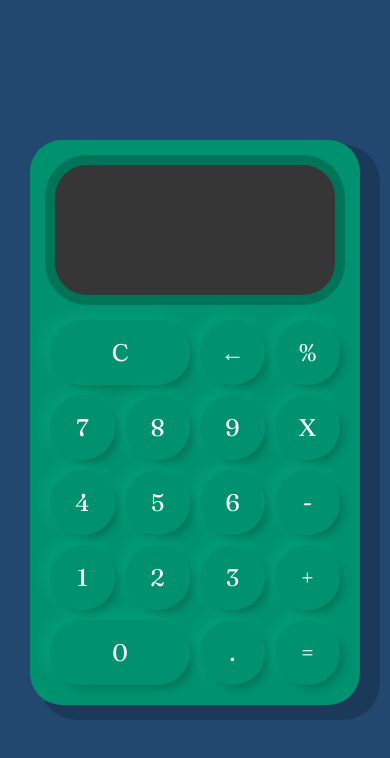
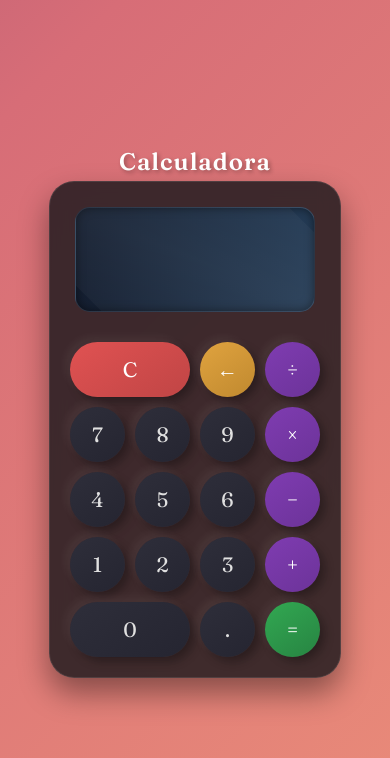
Before and after one commit to Julio3008/Calculadora, a plain HTML site: page index.html in a window 390 px wide. Drawn offline with Linux system fonts and the light colour scheme.

Commit message:
cambios en diseño y solucion de error

```diff
--- a/display.js
+++ b/display.js
@@ -8,9 +8,9 @@ class Display {
     this.valorAnterior = "";
     this.signos = {
       sumar: "+",
-      dividir: "%",
-      multiplicar: "x",
-      restar: "-",
+      dividir: "÷",
+      multiplicar: "×",
+      restar: "−",
     };
   }
 
--- a/index.html
+++ b/index.html
@@ -5,39 +5,44 @@
     <meta name="viewport" content="width=device-width, initial-scale=1.0" />
     <title>Calculadora</title>
     <link
-      href="https://fonts.googleapis.com/css2?family=Fraunces&display=swap"
+      href="https://fonts.googleapis.com/css2?family=Fraunces:wght@300;400;500;600;700&display=swap"
       rel="stylesheet"
     />
     <link href="style.css" rel="stylesheet" />
-    <script src="Display.js" type="text/javascript"></script>
-    <script src="Calculadora.js" type="text/javascript"></script>
+    <script src="display.js" type="text/javascript"></script>
+    <script src="calculadora.js" type="text/javascript"></script>
     <script src="script.js" type="text/javascript" defer></script>
   </head>
   <body>
     <div class="container">
+      <div class="titulo">
+        <h1>Calculadora</h1>
+      </div>
       <div class="calculadora">
         <div class="display">
           <div id="valor-anterior"></div>
           <div id="valor-actual"></div>
         </div>
-        <button class="col-2" onclick="display.borrarTodo()">C</button>
-        <button onclick="display.borrar()">&larr;</button>
-        <button class="operador" value="dividir">%</button>
+        <button class="col-2 btn-clear" onclick="display.borrarTodo()">
+          C
+        </button>
+        <button class="btn-delete" onclick="display.borrar()">&larr;</button>
+        <button class="operador" value="dividir">÷</button>
         <button class="numero">7</button>
         <button class="numero">8</button>
         <button class="numero">9</button>
-        <button class="operador" value="multiplicar">X</button>
+        <button class="operador" value="multiplicar">×</button>
         <button class="numero">4</button>
         <button class="numero">5</button>
         <button class="numero">6</button>
-        <button class="operador" value="restar">-</button>
+        <button class="operador" value="restar">−</button>
         <button class="numero">1</button>
         <button class="numero">2</button>
         <button class="numero">3</button>
         <button class="operador" value="sumar">+</button>
         <button class="col-2 numero">0</button>
         <button class="numero">.</button>
-        <button class="operador" value="igual">=</button>
+        <button class="operador btn-equal" value="igual">=</button>
       </div>
     </div>
   </body>
--- a/script.js
+++ b/script.js
@@ -6,7 +6,9 @@ const botonesOperadores = document.querySelectorAll(".operador");
 const display = new Display(displayValorAnterior, displayValorActual);
 
 botonesNumeros.forEach((boton) => {
-  boton.addEventListener("click", () => display.agregarNumero(boton.innerHTML));
+  boton.addEventListener("click", () =>
+    display.agregarNumero(boton.textContent)
+  );
 });
 
 botonesOperadores.forEach((boton) => {
--- a/style.css
+++ b/style.css
@@ -1,43 +1,105 @@
 * {
   font-family: "Fraunces", serif;
   color: #fff;
+  box-sizing: border-box;
 }
 
 body {
   margin: 0;
-  background-color: #224870;
+  background: linear-gradient(135deg, #3a1c71, #d76d77, #ffaf7b);
+  background-size: 400% 400%;
+  animation: gradient 15s ease infinite;
+}
+
+@keyframes gradient {
+  0% {
+    background-position: 0% 50%;
+  }
+  50% {
+    background-position: 100% 50%;
+  }
+  100% {
+    background-position: 0% 50%;
+  }
 }
 
 .container {
   display: flex;
+  flex-direction: column;
   justify-content: center;
   align-items: center;
   height: 100vh;
+  gap: 5px;
+}
+
+.titulo {
+  text-align: center;
+  margin-top: -20px;
+}
+
+.titulo h1 {
+  font-size: 2rem;
+  font-weight: 600;
+  color: white;
+  text-shadow: 2px 2px 4px rgba(0, 0, 0, 0.3);
+  letter-spacing: 1px;
+  margin: 0;
+  animation: fadeIn 1s ease-in-out;
+}
+
+@keyframes fadeIn {
+  from {
+    opacity: 0;
+    transform: translateY(10px);
+  }
+  to {
+    opacity: 1;
+    transform: translateY(0);
+  }
 }
 
 .calculadora {
   display: grid;
   grid-template-columns: repeat(4, 75px);
   grid-template-rows: 160px repeat(5, 75px);
-  background-color: #00916e;
-  padding: 15px;
-  border-radius: 32px;
-  box-shadow: 15px 10px 0px 5px #00000033;
+  background: rgba(22, 22, 26, 0.8);
+  padding: 20px;
+  border-radius: 25px;
+  box-shadow: 0 15px 30px rgba(0, 0, 0, 0.4);
+  backdrop-filter: blur(10px);
+  border: 1px solid rgba(255, 255, 255, 0.1);
+  animation: scaleIn 0.5s ease-in-out;
+}
+
+@keyframes scaleIn {
+  from {
+    opacity: 0;
+    transform: scale(0.9);
+  }
+  to {
+    opacity: 1;
+    transform: scale(1);
+  }
 }
 
 button {
   cursor: pointer;
-  margin: 5px;
+  margin: 8px;
   padding: 0;
-  border-radius: 32px;
+  border-radius: 50%;
   font-size: 1.5em;
   border: none;
-  background-color: #00916e;
-  box-shadow: 5px 5px 10px -3px #00000040, -5px -5px 15px 3px #00ffc11f;
+  background: linear-gradient(145deg, #1e1e26, #2d2d3a);
+  box-shadow: 5px 5px 10px rgba(0, 0, 0, 0.3),
+    -5px -5px 10px rgba(255, 255, 255, 0.05);
+  transition: all 0.2s ease;
+  color: #e0e0e0;
 }
 
 button:active {
-  background-color: #006f54;
+  transform: scale(0.95);
+  box-shadow: 3px 3px 5px rgba(0, 0, 0, 0.4),
+    -3px -3px 5px rgba(255, 255, 255, 0.04);
 }
 
 button:focus {
@@ -46,27 +108,116 @@ button:focus {
 
 .col-2 {
   grid-column: span 2;
+  border-radius: 35px;
 }
 
 .display {
   grid-column: 1 / -1;
-  padding: 16px;
+  padding: 20px;
   display: flex;
-  margin: 10px 10px 20px;
+  margin: 10px 10px 25px;
   flex-direction: column;
   align-items: flex-end;
-  background-color: #363636;
-  border-radius: 32px;
+  background: linear-gradient(to right, #141e30, #243b55);
+  border-radius: 15px;
   text-align: right;
   justify-content: space-between;
   word-break: break-all;
-  box-shadow: 0px 0px 0px 10px #00000033;
+  box-shadow: inset 0px 0px 10px rgba(0, 0, 0, 0.5);
+  border: 1px solid rgba(255, 255, 255, 0.1);
+  position: relative;
+  overflow: hidden;
+}
+
+.display::before {
+  content: "";
+  position: absolute;
+  top: -50%;
+  left: -50%;
+  width: 200%;
+  height: 200%;
+  background: linear-gradient(
+    to bottom right,
+    rgba(255, 255, 255, 0) 0%,
+    rgba(255, 255, 255, 0.05) 50%,
+    rgba(255, 255, 255, 0) 100%
+  );
+  transform: rotate(45deg);
+  pointer-events: none;
 }
 
 #valor-actual {
-  font-size: 1.5em;
+  font-size: 1.8em;
+  font-weight: 400;
+  margin-top: 5px;
+  color: #ffffff;
+  text-shadow: 0 0 5px rgba(255, 255, 255, 0.3);
 }
 
 #valor-anterior {
-  font-size: 2em;
+  font-size: 1.2em;
+  font-weight: 300;
+  color: #a0a0a0;
+  margin-bottom: 5px;
 }
+
+.operador {
+  background: linear-gradient(145deg, #7f3cb1, #6c3399);
+  color: white;
+}
+
+.operador:active {
+  background: linear-gradient(145deg, #6c3399, #5a2c80);
+}
+
+button.numero {
+  background: linear-gradient(145deg, #2e2e3a, #252531);
+}
+
+button.numero:active {
+  background: linear-gradient(145deg, #252531, #1e1e28);
+}
+
+.btn-clear {
+  background: linear-gradient(145deg, #e05252, #c04545);
+  color: white;
+}
+
+.btn-clear:active {
+  background: linear-gradient(145deg, #c04545, #a03838);
+}
+
+.btn-delete {
+  background: linear-gradient(145deg, #e0a33f, #c0892f);
+  color: white;
+}
+
+.btn-delete:active {
+  background: linear-gradient(145deg, #c0892f, #a07328);
+}
+
+.btn-equal {
+  background: linear-gradient(145deg, #32a852, #278442);
+  color: white;
+}
+
+.btn-equal:active {
+  background: linear-gradient(145deg, #278442, #206d35);
+}
+
+@media (max-width: 400px) {
+  .calculadora {
+    grid-template-columns: repeat(4, 65px);
+    grid-template-rows: 140px repeat(5, 65px);
+    padding: 15px;
+  }
+
+  button {
+    margin: 5px;
+    font-size: 1.3em;
+  }
+
+  .titulo h1 {
+    font-size: 1.5rem;
+  }
+}
```
